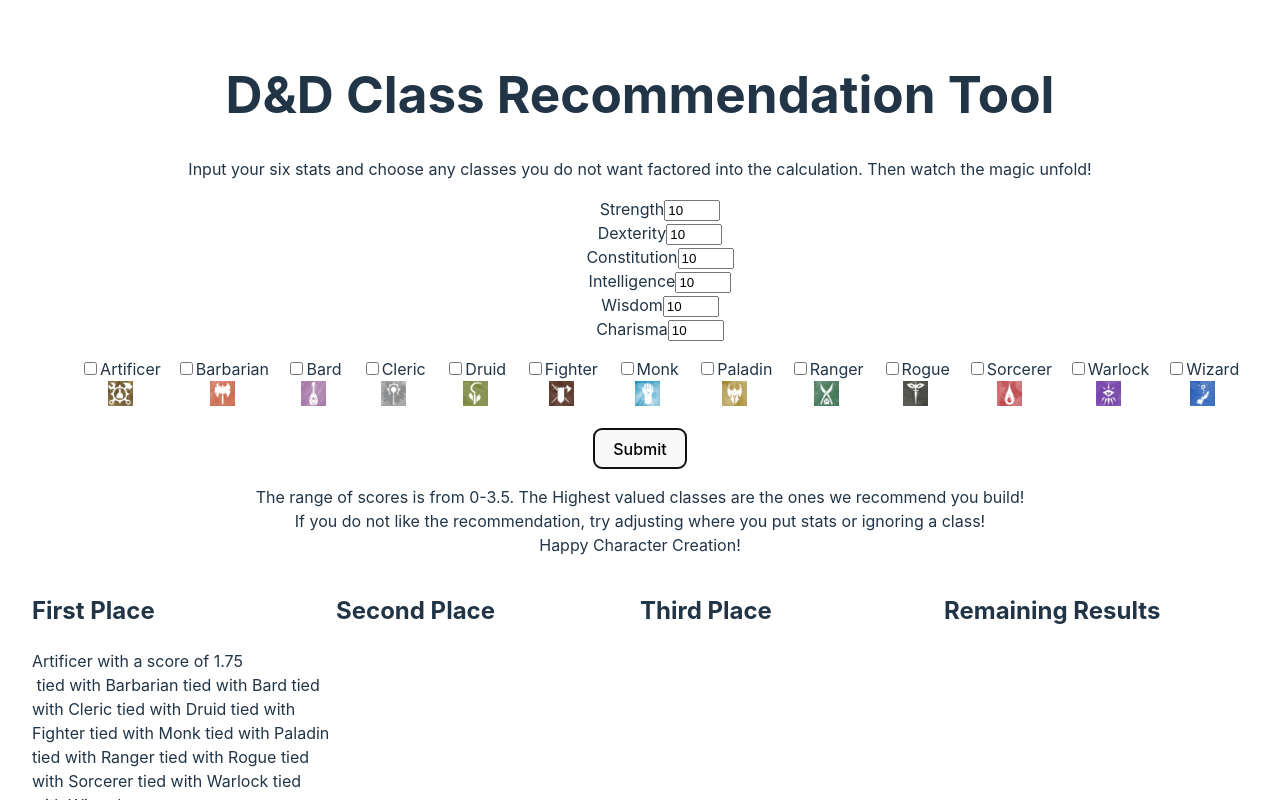
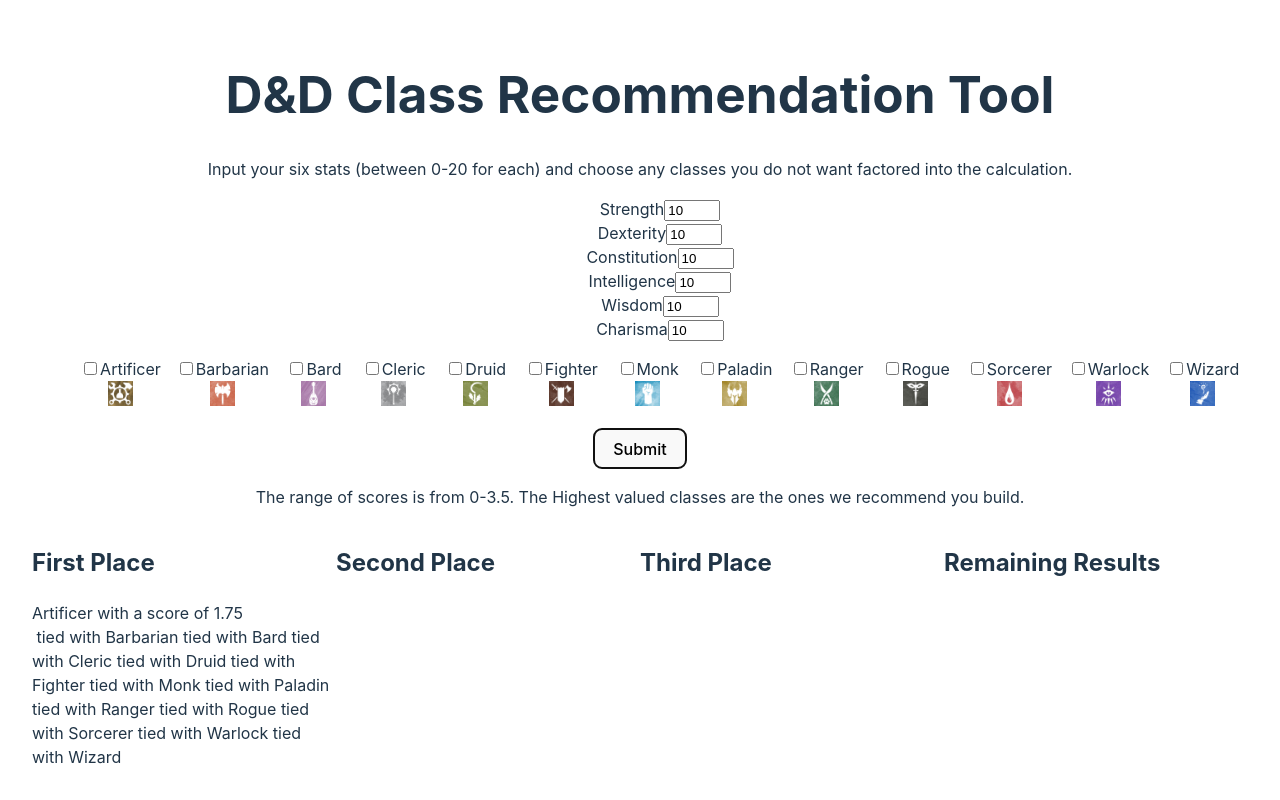
Before and after one commit to J03Y-Kihn/profileapps, a React (Vite) app: page / in a window 1280 px wide. Both pictures are taken after a click on the button "Submit". Shown: the top 800 px of the page. Built offline with nearby package versions, Linux system fonts and the light colour scheme.

Commit message:
Adjusting Text
Adjusted text output to the screen.

Added more clarity to how the program was developed.

```diff
--- a/src/App.jsx
+++ b/src/App.jsx
@@ -165,8 +165,8 @@
   <title>Class Recommendation Tool</title>
   <h1 className="h1">D&D Class Recommendation Tool</h1>
   <p>
-    Input your six stats and choose any classes you do not
-    want factored into the calculation. Then watch the magic unfold!
+    Input your six stats (between 0-20 for each) and choose any classes you do not
+    want factored into the calculation.
   </p>
   <div>
     <ul className= "stats-list">
@@ -201,12 +201,8 @@
   <div>
     {isVisible && <p>
     The range of scores is from 0-3.5. The Highest valued classes are the
-    ones we recommend you build!
+    ones we recommend you build.
     <br />
-    If you do not like the recommendation, try adjusting where you put stats or
-    ignoring a class!
-    <br />
-    Happy Character Creation!
   </p>}
   <div className='Podium'>
     <div className='place first'>
@@ -230,6 +226,7 @@
   </div>
   </div>
   <div>
+    <p>Built by Joseph Kihn using JavaScript, ReactJS, HTML, and CSS. It is hosted used AWS Amplify with all source code saved on GitHub. </p>
   {<a target='_blank' href='https://linkedin.com/in/josephkihn' rel="noopener noreferrer">My LinkedIn</a>}<br></br>
   {<a target='_blank' href='https://github.com/J03Y-Kihn' rel="noopener noreferrer">My GitHub</a>}
   </div>
```
